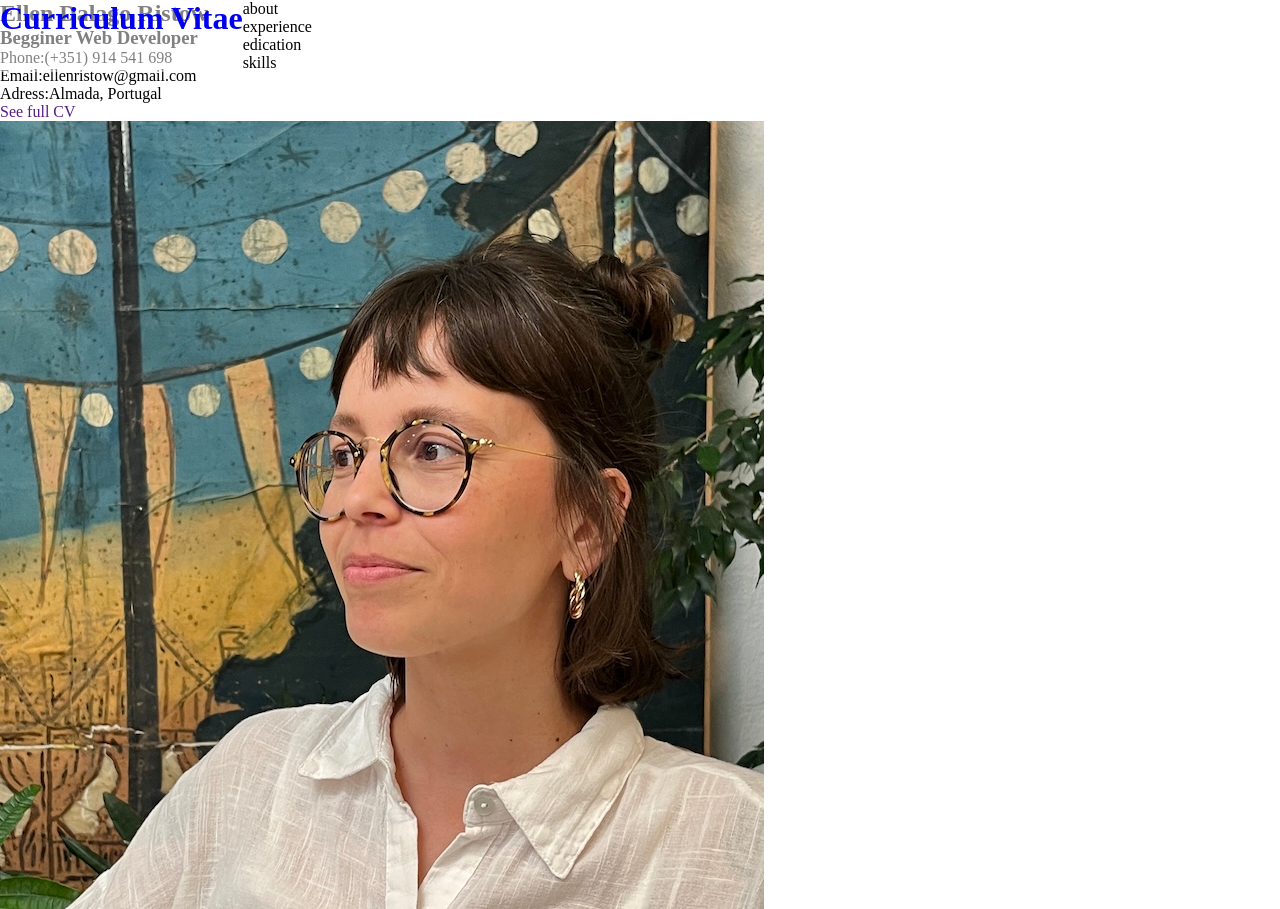
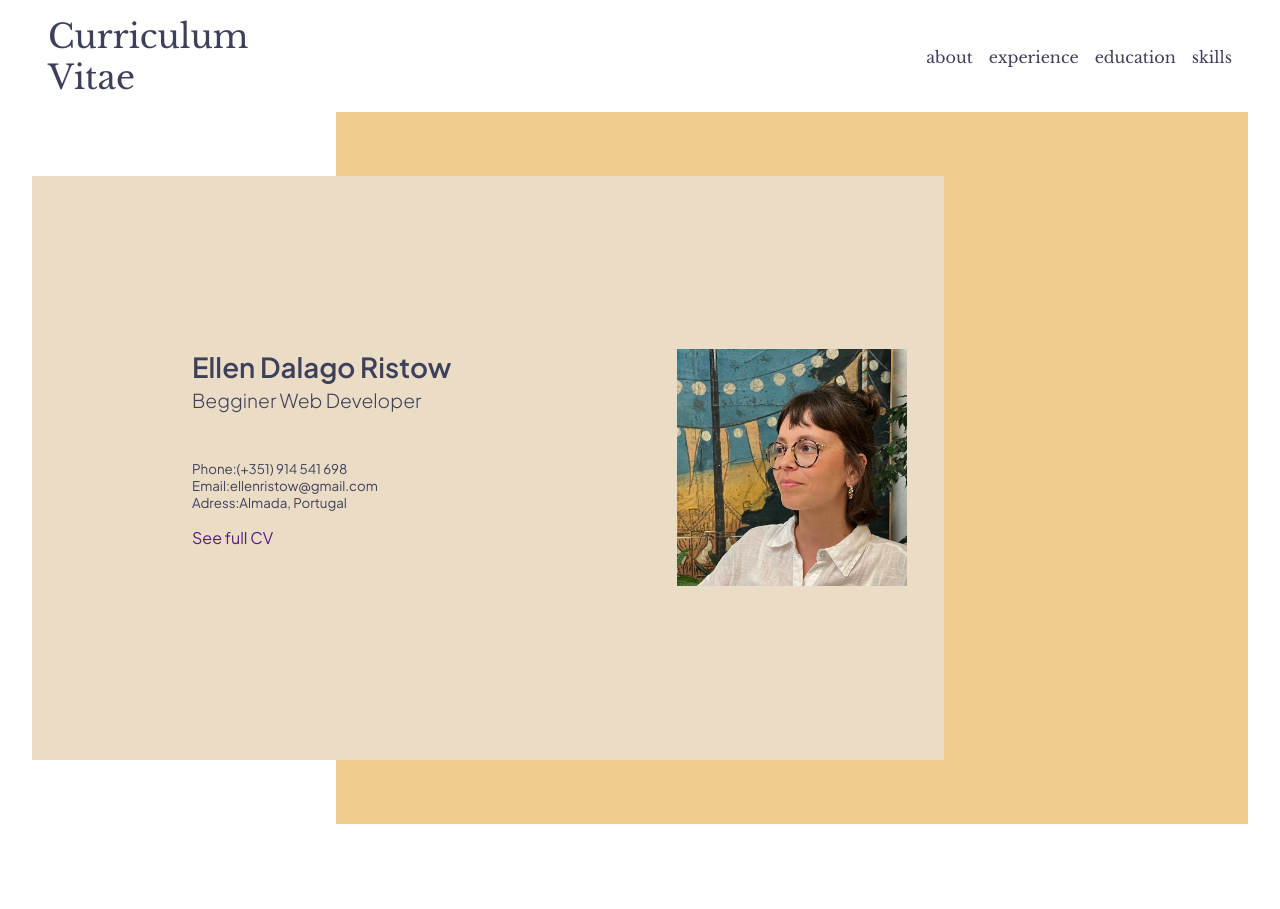
Before and after one commit to ellenristow/my-cv-project, a website: page index.html in a window 1280 px wide. After the commit the page ends 824 px from the top, so only its background shows below. Drawn offline with nearby package versions, Linux system fonts and the light colour scheme.

Commit message:
add styles

```diff
--- a/index.html
+++ b/index.html
@@ -9,10 +9,12 @@
 	<body>
 		<header>
 			<div class="nav">
+				<div class="container">
 					<div class="nav__wrapper">
-					<div class="left-header">
+						<div class="nav__left-header">
 							<a href="/">
-							<h1>Curriculum Vitae</h1>
+								<h1>Curriculum</h1>
+								<h1>Vitae</h1>
 							</a>
 						</div>
 						<div class="nav__right-header">
@@ -20,39 +22,42 @@
 								<ul class="nav__menu">
 									<li class="nav__menu-item">about</li>
 									<li class="nav__menu-item">experience</li>
-								<li class="nav__menu-item">edication</li>
+									<li class="nav__menu-item">education</li>
 									<li class="nav__menu-item">skills</li>
 								</ul>
 							</nav>
 						</div>
 					</div>
 				</div>
+			</div>
 		</header>
 		<section class="about">
+			<div class="container">
 				<div class="about__wrapper">
 					<div class="about__background1"></div>
 					<div class="about__profile">
-					<div class="about__profile-details">
-						<div class="about__profile-text">
+						<div class="about__details">
+							<div class="about__text">
 								<h2>Ellen Dalago Ristow</h2>
 								<h3>Begginer Web Developer</h3>
 							</div>
-						<div class="about__profile-data">
-							<p><span class="about__profile-bold">Phone:</span>(+351) 914 541 698</p>
-							<p><span class="about__profile-bold">Email:</span>ellenristow@gmail.com</p>
-							<p><span class="about__profile-bold">Adress:</span>Almada, Portugal</p>
+							<div class="about__data">
+								<p><span class="about__bold">Phone:</span>(+351) 914 541 698</p>
+								<p><span class="about__bold">Email:</span>ellenristow@gmail.com</p>
+								<p><span class="about__bold">Adress:</span>Almada, Portugal</p>
 							</div>
-						<div class="about__profile-full">
-							<a href="" class="about__profile-btn">
+							<div class="about__full">
+								<a href="" class="about__btn">
 									<p>See full CV</p>
 								</a>
 							</div>
 						</div>
-					<div class="about__profile-image">
-						<img src="/images/ellenristow.JPG" alt="self-portrait" />
 					</div>
+					<div class="about__image">
+						<img class="img-fluid" src="/images/ellenristow.JPG" alt="self-portrait" />
 					</div>
-				<div class="about__background1"></div>
+					<div class="about__background2"></div>
+				</div>
 			</div>
 		</section>
 	</body>
--- a/styles/abstracts/_variables.scss
+++ b/styles/abstracts/_variables.scss
@@ -1,6 +1,6 @@
-$bg-main-color: #f2cc8f;
+$bg-primary-color: #f2cc8f;
 $bg-secondary-color: #ebdcc5;
-$bg-tertiary-color: #e07a5f;
+$tertiary-color: #e07a5f;
 
 $text-dark-color: #3d405b;
 $text-light-color: #fff;
--- a/styles/core/_reset.scss
+++ b/styles/core/_reset.scss
@@ -9,7 +9,7 @@
 }
 
 a {
-	text-decoration: none;
+	text-decoration: none !important;
 }
 
 ul {
--- a/styles/core/_reusable.scss
+++ b/styles/core/_reusable.scss
@@ -0,0 +1,13 @@
+@use '../abstracts/' as *;
+
+.container {
+	max-width: 1440px;
+	margin: 0 auto;
+	padding: 0 2rem;
+	/* border: 1px solid blueviolet; */
+}
+
+.img-fluid {
+	width: 100%;
+	height: auto;
+}
--- a/styles/layout/_about.scss
+++ b/styles/layout/_about.scss
@@ -0,0 +1,82 @@
+@use '../abstracts/' as *;
+@use '../components/' as *;
+@use '../core/' as *;
+
+.about {
+	margin-top: 7rem;
+
+	&__wrapper {
+		display: grid;
+		grid-template-columns: repeat(4, 1fr);
+		grid-template-rows: repeat(3, 1fr);
+	}
+
+	&__background1 {
+		background: $bg-secondary-color;
+		grid-column: 1/4;
+		grid-row: 1/4;
+		z-index: -1;
+		margin: 4rem 0;
+	}
+
+	&__profile {
+		grid-column: 1/3;
+		grid-row: 2/3;
+		font-family: $main-font;
+		color: $text-dark-color;
+	}
+
+	&__details {
+		padding-left: 10rem;
+	}
+
+	&__text {
+		margin-bottom: 3rem;
+		h2 {
+			font-size: $h4-font-size;
+			font-weight: 600;
+			margin-bottom: 0.25rem;
+		}
+		h3 {
+			font-size: $h6-font-size;
+			font-weight: 300;
+		}
+	}
+
+	&__data {
+		display: flex;
+		flex-direction: column;
+		justify-content: flex-end;
+		margin-bottom: 1rem;
+		font-size: $small-font-size;
+	}
+
+	&_full {
+		a {
+			text-decoration: none;
+			color: inherit;
+		}
+	}
+
+	&__image {
+		display: flex;
+		justify-content: center;
+		align-items: center;
+		grid-column: 3/4;
+		grid-row: 2/3;
+		align-items: center;
+
+		img {
+			width: 230px;
+			height: auto;
+			object-fit: cover;
+		}
+	}
+
+	&__background2 {
+		background: $bg-primary-color;
+		grid-column: 2/5;
+		grid-row: 1/4;
+		z-index: -5;
+	}
+}
--- a/styles/layout/_navbar.scss
+++ b/styles/layout/_navbar.scss
@@ -5,17 +5,51 @@
 .nav {
 	position: fixed;
 	width: 100%;
+	z-index: 5;
 	top: 0;
 	left: 0;
-	z-index: 5;
 	padding: 1rem 0;
-	background-color: rgba(255, 255, 255, 0.5);
+	background-color: rgba(255, 255, 255, 0.6);
+	color: $text-dark-color;
+	height: 5rem;
 
 	&__wrapper {
 		display: flex;
+		flex-direction: row;
 		justify-content: space-between;
-		font-family: $main-font;
-		color: red;
+		padding: 0 1rem;
+		align-items: center;
+		font-family: $secondary-font;
+	}
+
+	&__left-header a {
 		text-decoration: none;
+		color: inherit;
+	}
+
+	&__left-header h1 {
+		font-size: $h3-font-size;
+		font-weight: 100;
+	}
+
+	&__left-header a:hover {
+		cursor: pointer;
+		color: $tertiary-color;
+	}
+
+	&_right-header {
+		display: flex;
+		flex-direction: row;
+	}
+
+	.nav__menu {
+		display: flex;
+		gap: 1rem;
+		font-size: $p-font-size;
+	}
+
+	.nav__menu-item:hover {
+		cursor: pointer;
+		color: $tertiary-color;
 	}
 }
```
Also changed, not shown: styles/main.css. Lines whose indentation alone changed are shown as unchanged.
